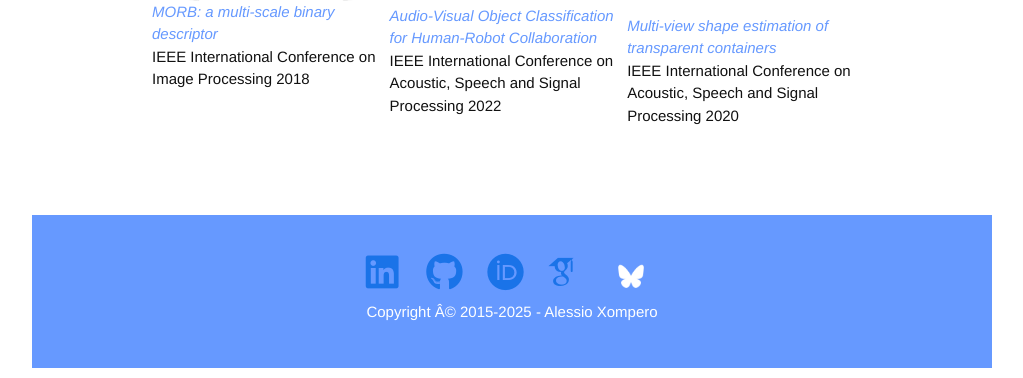
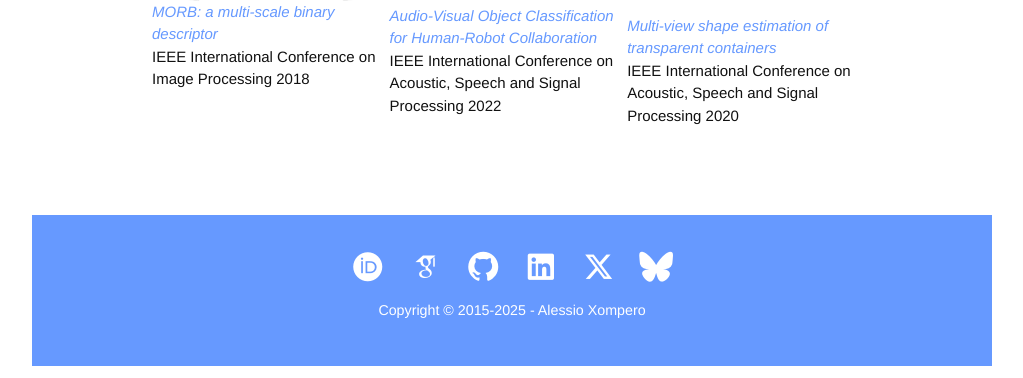
Before and after one commit to kerolex/kerolex.github.io, a PHP site: page / in a window 1280 px wide. Shown: the part 3217-3595 px from the top of the page, without its empty margins (128-1151 px from the left). Run offline with PHP 8.4, Linux system fonts and the light colour scheme; some libraries are stand-ins or nearby versions; some web fonts are replaced.

Commit message:
Updated footer in index

```diff
--- a/css/mystyle.css
+++ b/css/mystyle.css
@@ -581,6 +581,8 @@ h2{
   opacity: 1;
 }
 
+/*************************************************/
+/* SITE FOOTER */
 
 .site-footer {
   background-color: #6699ff;
@@ -589,6 +591,22 @@ h2{
   padding: 30px 0;
 }
 
+.site-footer .social-col a {
+  margin: 0 8px;
+  color: #fff;
+  font-size: 2em;
+  transition: color 0.2s;
+}
+.site-footer .social-col a:hover {
+  color: #666; /* Twitter blue or your brand color */
+}
+.site-footer p {
+  margin-top: 10px;
+  font-size: 0.95em;
+  color: #fff;
+}
+
+/*************************************************/
 
 img {
     pointer-events: none;
--- /dev/null
+++ b/footer.html
@@ -0,0 +1,13 @@
+<footer class="site-footer">
+	<div class="footer-col social-col" style="text-align:center;">
+		<a href="https://orcid.org/0000-0002-8227-8529"><i class="ai ai-orcid ai-fw" aria-hidden="true"></i></a>
+		<a href="https://scholar.google.com/citations?user=r7jxqOAAAAAJ&hl=en&oi=ao"><i class="ai ai-fw ai-google-scholar" aria-hidden="true"></i></a>
+		<a href="https://github.com/kerolex/"><i class="fab fa-fw fa-github" aria-hidden="true"></i></a>
+		<a href="https://www.linkedin.com/in/alessioxompero/?locale=en_US"><i class="fab fa-fw fa-linkedin" aria-hidden="true"></i></a>
+		<a href="https://x.com/aXompi" target="_blank" title="Follow on X"><i class="fa-brands fa-x-twitter"></i></a>
+		<a href="https://bsky.app/profile/axompi.bsky.social" target="_blank" title="Follow on Bluesky"><i class="fa-brands fa-bluesky"></i></a>
+	</div>
+	<p>
+		Copyright © 2015-2025 - Alessio Xompero
+	</p>
+</footer>
--- a/index.html
+++ b/index.html
@@ -23,6 +23,8 @@
 	<link rel="stylesheet" href="css/mystyle.css">
 	<link rel="stylesheet" href="css/all.css">
 	<link rel="stylesheet" href="css/academicons.css">
+
+	<link rel="stylesheet" href="https://cdnjs.cloudflare.com/ajax/libs/font-awesome/7.0.0/css/all.min.css">
 
 	<script src="js/menu.js" defer></script>
 </head>
@@ -358,18 +360,21 @@
 	</div>
 	<br><br><br>
 	<footer class="site-footer">
-		<div class="footer-col social-col" style="text-align:center;">
-				<!-- <a href="https://twitter.com/aXompi"><i class="fab fa-fw fa-twitter" aria-hidden="true" style="padding-right: 1.5em;"></i></a> -->
-				<a href="https://www.linkedin.com/in/alessioxompero/?locale=en_US"><i class="fab fa-fw fa-linkedin" aria-hidden="true" style="padding-right: 1.5em;"></i></a>
-				<a href="https://github.com/kerolex/"><i class="fab fa-fw fa-github" aria-hidden="true" style="padding-right: 1.5em;"></i></a>
-				<a href="https://orcid.org/0000-0002-8227-8529"><i class="ai ai-orcid ai-fw" aria-hidden="true" style="padding-right: 1.5em;"></i></a>
-				<a href="https://scholar.google.com/citations?user=r7jxqOAAAAAJ&hl=en&oi=ao"><i class="ai ai-fw ai-google-scholar" aria-hidden="true" style="padding-right: 1.5em;"></i></a>
-				<a href="https://bsky.app/profile/axompi.bsky.social" target="_blank"><i  style="padding-right: 0.1em;">
-  				<img class="ai ai-fw" aria-hidden="true" src="images/icons/bluesky.png"></i></a>
-			</div>
-		<p>
-			Copyright © 2015-2025 - Alessio Xompero
-		</p>
-	</footer>
+	<div class="footer-col social-col" aria-label="Social media" style="text-align:center;">
+		<a href="https://orcid.org/0000-0002-8227-8529" aria-label="ORCID" rel="noopener noreferrer" target="_blank"><i class="ai ai-orcid ai-fw" aria-hidden="true"></i></a>
+		<a href="https://scholar.google.com/citations?user=r7jxqOAAAAAJ&hl=en&oi=ao" aria-label="Google Scholar" rel="noopener noreferrer" target="_blank"><i class="ai ai-fw ai-google-scholar" aria-hidden="true"></i></a>
+		<a href="https://github.com/kerolex/" aria-label="GitHub" rel="noopener noreferrer" target="_blank" ><i class="fab fa-fw fa-github" aria-hidden="true"></i></a>
+		<a href="https://www.linkedin.com/in/alessioxompero/?locale=en_US" aria-label="LinkedIn" rel="noopener noreferrer" target="_blank"><i class="fab fa-fw fa-linkedin" aria-hidden="true"></i></a>
+		<a href="https://x.com/aXompi" target="_blank" aria-label="X (formerly Twitter)" rel="noopener noreferrer" target="_blank"><i class="fa-brands fa-x-twitter" aria-hidden="true"></i></a>
+		<a href="https://bsky.app/profile/axompi.bsky.social" target="_blank" aria-label="Bluesky" rel="noopener noreferrer"><i class="fa-brands fa-bluesky" aria-hidden="true"></i></a>
+	</div>
+	<p>
+		Copyright &copy; 2015-<span id="currentYear"></span> - Alessio Xompero
+	</p>
+</footer>
+<!-- <script>
+  // Optional: Automatically update year
+  document.getElementById('currentYear').textContent = new Date().getFullYear();
+</script> -->
 </body>
 </html>
--- a/js/menu.js
+++ b/js/menu.js
@@ -50,6 +50,16 @@ document.addEventListener("DOMContentLoaded", function () {
 });
 
 
+fetch('footer.html')
+  .then(response => response.text())
+  .then(data => {
+    document.getElementById('footer').innerHTML = data;
+  });
+
+// Optional: Automatically update year
+document.getElementById('currentYear').textContent = new Date().getFullYear();
+
+
 // var ddmenuOptions=
 // {
 //     menuId: "menu",
```
